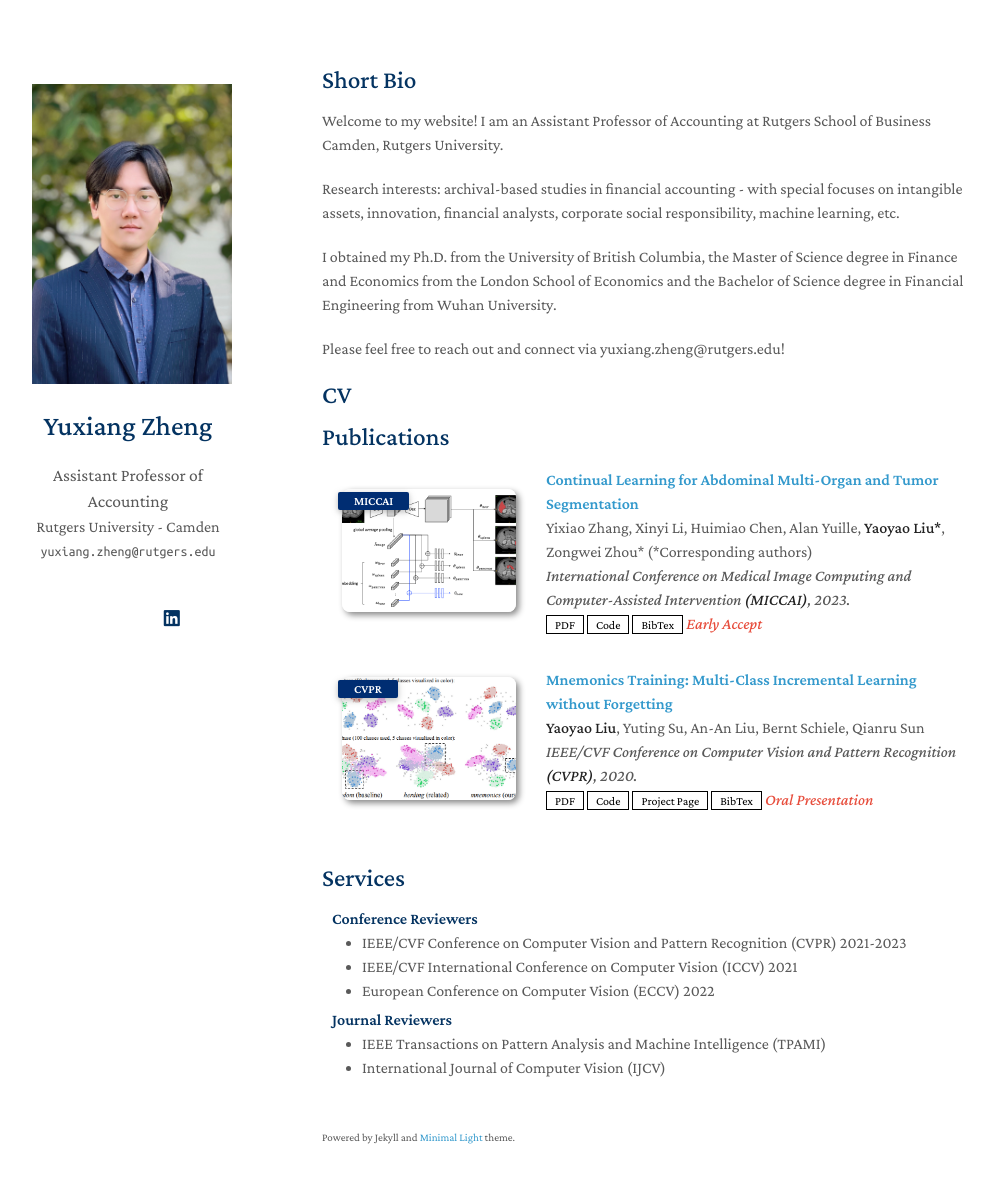
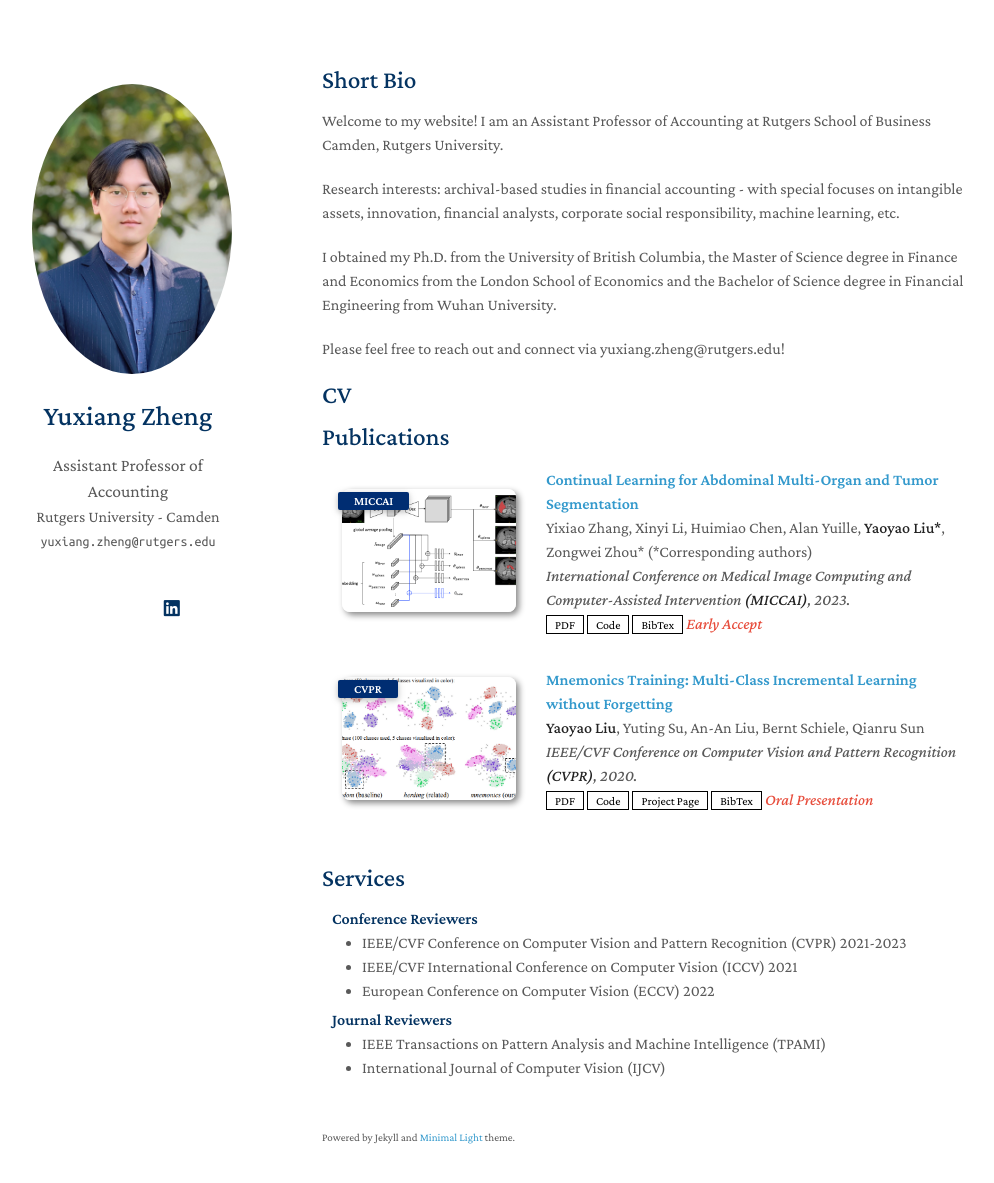
Before and after one commit to yuxiang-zheng/yuxiang-zheng.github.io, a Jekyll site: the page built from index.md, in a window 1280 px wide and 1218 px high. Shown: the top 1183 px of the window, without its empty margins (148-1142 px from the left). Built offline with Jekyll 4.4.1, drawn with Linux system fonts in a browser that asks for light colours; a style sheet for code colours, icons or effects is not loaded; our own code applies the rules of GitHub Pages for plain Markdown files.

Commit message:
Update homepage.html

```diff
--- a/_layouts/homepage.html
+++ b/_layouts/homepage.html
@@ -40,7 +40,7 @@
       <header>
 
         {% if site.avatar %}
-        <a class="image avatar">  <img src="{{ site.avatar }}" alt="avatar" style="width: 200px; height: 300px; border-radius: 0; object-fit: cover;" /></a>
+        <a class="image avatar"><a class="image avatar"><img src="{{ site.avatar }}" alt="avatar" style="width: 200px; height: 290px; object-fit: cover;"/></a></a>
         {% endif %}
 
         <h1>{{ site.title }}</h1>
```
